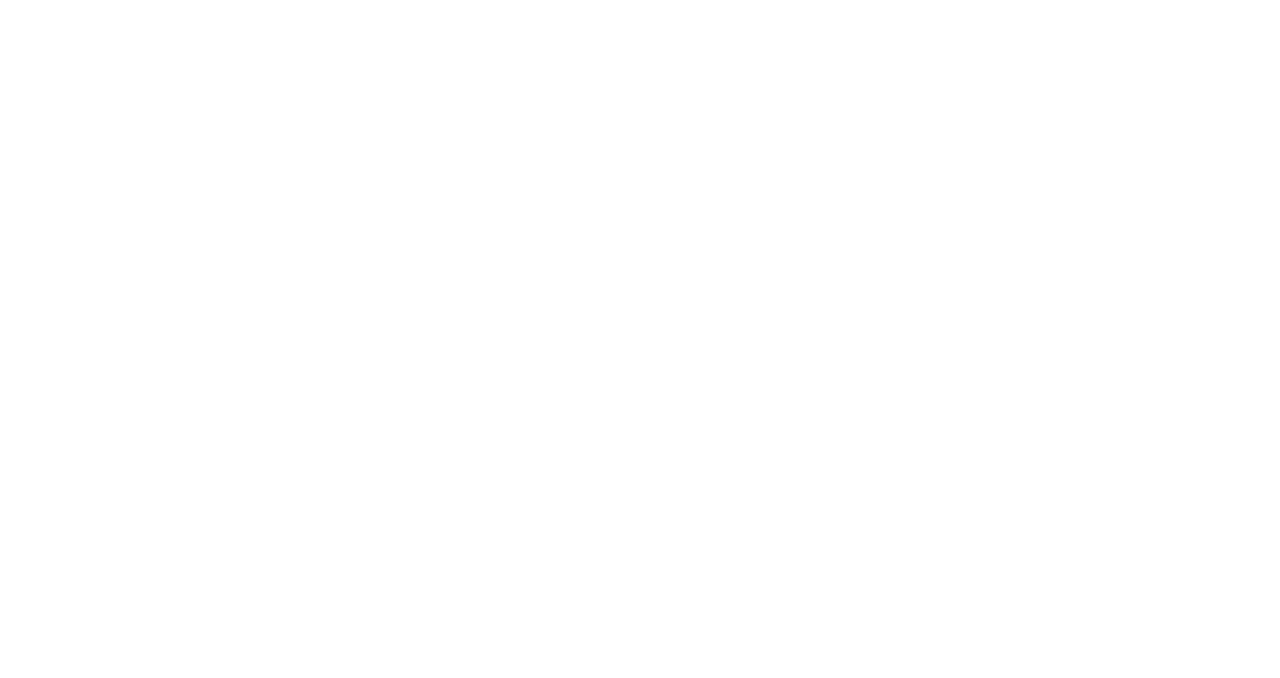
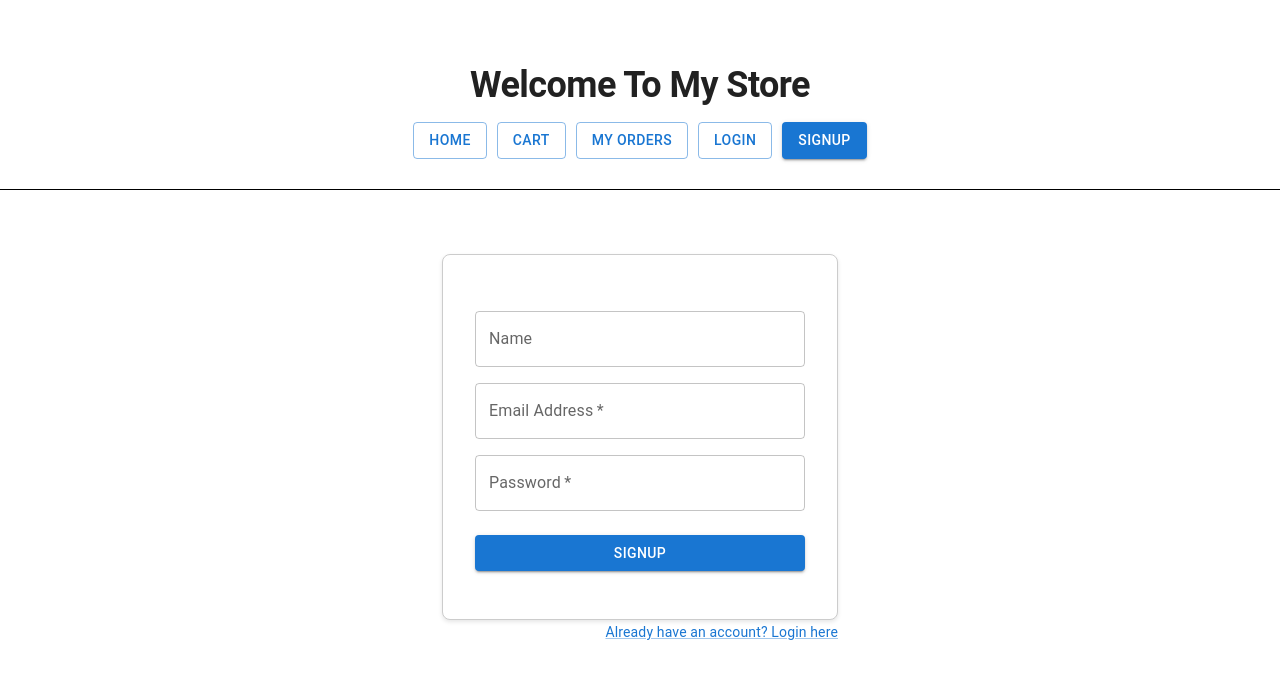
Before and after one commit to keithhauzh/e-commerce-react-frontend, a React (Create React App) app: page /signup in a window 1280 px wide. Before the commit this address had no page. Shown: the top 678 px of the page. Built offline with nearby package versions, Linux system fonts and the light colour scheme.

Commit message:
auth frontend

```diff
--- a/src/App.js
+++ b/src/App.js
@@ -12,6 +12,8 @@
 import Checkout from "./pages/Checkout";
 import PaymentVerify from "./pages/PaymentVerify";
 import Orders from "./pages/Orders";
+import Login from "./pages/Login";
+import Signup from "./pages/Signup";
 
 export default function App() {
   return (
@@ -26,6 +28,8 @@
           <Route path="/checkout" element={<Checkout />}></Route>
           <Route path="/verify-payment" element={<PaymentVerify />}></Route>
           <Route path="/orders" element={<Orders />}></Route>
+          <Route path="/login" element={<Login />}></Route>
+          <Route path="/signup" element={<Signup />}></Route>
         </Routes>
       </BrowserRouter>
       <Toaster richColors position="top-right" />
--- a/src/components/Header/index.js
+++ b/src/components/Header/index.js
@@ -48,8 +48,26 @@
           onClick={() => {
             navigate("/orders");
           }}
+          sx={{ marginRight: "10px" }}
         >
           My Orders
+        </Button>
+        <Button
+          variant={location.pathname === "/login" ? "contained" : "outlined"}
+          onClick={() => {
+            navigate("/login");
+          }}
+          sx={{ marginRight: "10px" }}
+        >
+          Login
+        </Button>
+        <Button
+          variant={location.pathname === "/signup" ? "contained" : "outlined"}
+          onClick={() => {
+            navigate("/signup");
+          }}
+        >
+          Signup
         </Button>
       </Box>
     </Box>
--- /dev/null
+++ b/src/pages/Login/index.js
@@ -0,0 +1,107 @@
+// mui imports
+import {
+  Button,
+  CssBaseline,
+  TextField,
+  Link,
+  Box,
+  Container,
+} from "@mui/material";
+import Grid from "@mui/material/Grid2";
+
+// react imports
+import React, { useState } from "react";
+
+// component improts
+import Header from "../../components/Header";
+
+// sonner imports
+import { toast } from "sonner";
+
+// api imports
+import { doLogin } from "../../utils/api_auth";
+
+export default function Login() {
+  // states for input fields
+  const [email, setEmail] = useState("");
+  const [password, setPassword] = useState("");
+
+  //   button handler for the fields
+  const handleFormSubmit = async (event) => {
+    event.preventDefault();
+    // check for error
+    if (!email || !password) {
+      toast.error("Please fill out all the required fields");
+    }
+    const loginSuccessful = await doLogin(email, password);
+    if (loginSuccessful) {
+      toast.success("login test is successful");
+    }
+  };
+
+  return (
+    <>
+      <Header />
+      <Container component="main" maxWidth="xs">
+        <CssBaseline />
+        <Box
+          sx={{
+            marginTop: 8,
+            display: "flex",
+            flexDirection: "column",
+            alignItems: "center",
+            // for border
+            border: "1px solid #ccc",
+            borderRadius: "8px",
+            padding: 4,
+            boxShadow: "0 2px 4px rgba(0, 0, 0, 0.1)",
+            backgroundColor: "#fff",
+          }}
+        >
+          <Box component="form" sx={{ mt: 3 }}>
+            <Grid container spacing={2}>
+              <Grid item xs={12} sx={{ display: "flex", width: "100%" }}>
+                <TextField
+                  required
+                  fullWidth
+                  value={email}
+                  onChange={(event) => {
+                    setEmail(event.target.value);
+                  }}
+                  label="Email Address"
+                />
+              </Grid>
+              <Grid item xs={12} sx={{ display: "flex", width: "100%" }}>
+                <TextField
+                  fullWidth
+                  value={password}
+                  onChange={(event) => {
+                    setPassword(event.target.value);
+                  }}
+                  label="Password"
+                  type="password"
+                />
+              </Grid>
+            </Grid>
+            <Button
+              type="submit"
+              fullWidth
+              variant="contained"
+              sx={{ mt: 3, mb: 2 }}
+              onClick={handleFormSubmit}
+            >
+              Login
+            </Button>
+          </Box>
+        </Box>
+        <Grid container justifyContent="flex-end">
+          <Grid item>
+            <Link href="/signup" variant="body2">
+              Don't have an account? Signup here
+            </Link>
+          </Grid>
+        </Grid>
+      </Container>
+    </>
+  );
+}
--- a/src/pages/Orders/index.js
+++ b/src/pages/Orders/index.js
@@ -120,7 +120,7 @@
                       sx={{ flexDirection: "column" }}
                     >
                       {order.products.map((product) => (
-                        <Grid>{product.name}</Grid>
+                        <Grid key={product._id}>{product.name}</Grid>
                       ))}
                     </Grid>
                   </TableCell>
--- /dev/null
+++ b/src/pages/Signup/index.js
@@ -0,0 +1,118 @@
+// mui imports
+import {
+  Button,
+  CssBaseline,
+  TextField,
+  Link,
+  Box,
+  Container,
+} from "@mui/material";
+import Grid from "@mui/material/Grid2";
+
+// react imports
+import React, { useState } from "react";
+
+// sonner imports
+import { toast } from "sonner";
+
+// api imports
+import { doSignup } from "../../utils/api_auth";
+
+// component improts
+import Header from "../../components/Header";
+
+export default function Signup() {
+  //  states for input fields
+  const [name, setName] = useState("");
+  const [email, setEmail] = useState("");
+  const [password, setPassword] = useState("");
+
+  const handleFormSubmit = async (event) => {
+    event.preventDefault();
+    // check for error
+    if (!name || !email || !password) {
+      toast.error("Please fill out all the required fields");
+    }
+    const signupSuccessful = await doSignup(name, email, password);
+    if (signupSuccessful) {
+      toast.success("signup test is successful");
+    }
+  };
+
+  return (
+    <>
+      <Header />
+      <Container component="main" maxWidth="xs">
+        <CssBaseline />{" "}
+        <Box
+          sx={{
+            marginTop: 8,
+            display: "flex",
+            flexDirection: "column",
+            alignItems: "center",
+            // for border
+            border: "1px solid #ccc",
+            borderRadius: "8px",
+            padding: 4,
+            boxShadow: "0 2px 4px rgba(0, 0, 0, 0.1)",
+            backgroundColor: "#fff",
+          }}
+        >
+          <Box component="form" sx={{ mt: 3 }}>
+            <Grid container spacing={2}>
+              <Grid item xs={12} sm={6} sx={{ display: "flex", width: "100%" }}>
+                <TextField
+                  fullWidth
+                  label="Name"
+                  value={name}
+                  onChange={(event) => {
+                    setName(event.target.value);
+                  }}
+                />
+              </Grid>
+              <Grid item xs={12} sx={{ display: "flex", width: "100%" }}>
+                <TextField
+                  required
+                  fullWidth
+                  value={email}
+                  onChange={(event) => {
+                    setEmail(event.target.value);
+                  }}
+                  label="Email Address"
+                />
+              </Grid>
+              <Grid item xs={12} sx={{ display: "flex", width: "100%" }}>
+                <TextField
+                  required
+                  fullWidth
+                  value={password}
+                  onChange={(event) => {
+                    setPassword(event.target.value);
+                  }}
+                  label="Password"
+                  type="password"
+                />
+              </Grid>
+            </Grid>
+            <Button
+              type="submit"
+              fullWidth
+              variant="contained"
+              sx={{ mt: 3, mb: 2 }}
+              onClick={handleFormSubmit}
+            >
+              Signup
+            </Button>
+          </Box>
+        </Box>
+        <Grid container justifyContent="flex-end">
+          <Grid item>
+            <Link href="/login" variant="body2">
+              Already have an account? Login here
+            </Link>
+          </Grid>
+        </Grid>
+      </Container>
+    </>
+  );
+}
--- /dev/null
+++ b/src/utils/api_auth.js
@@ -0,0 +1,34 @@
+// sonner imports
+import { toast } from "sonner";
+
+// constant API_URL import
+import { API_URL } from "../constants";
+
+import axios from "axios";
+
+export const doLogin = async (email, password) => {
+  try {
+    const response = await axios.post(API_URL + "/auth/login", {
+      email,
+      password,
+    });
+    return response.data;
+  } catch (error) {
+    console.log(error);
+    toast.error(error.response.data.error);
+  }
+};
+
+export const doSignup = async (name, email, password) => {
+  try {
+    const response = await axios.post(API_URL + "/auth/signup", {
+      name,
+      email,
+      password,
+    });
+    return response.data;
+  } catch (error) {
+    console.log(error);
+    toast.error(error.response.data.error);
+  }
+};
```
